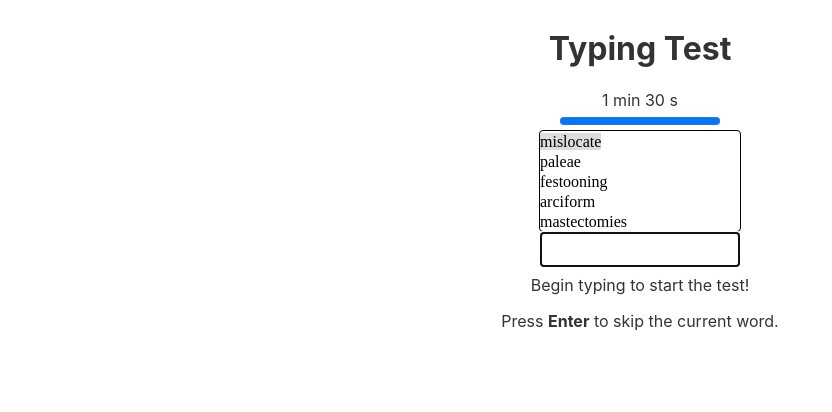
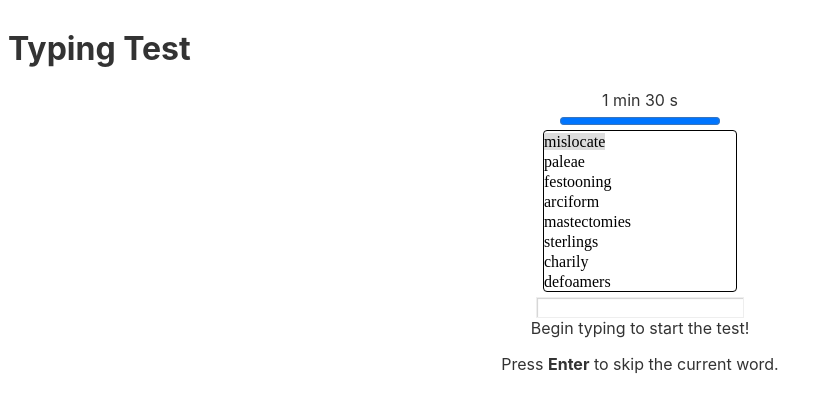
Before and after one commit to mdjohns/svelte_type, a Svelte app: page / in a window 1280 px wide. Shown: the top 412 px of the page, without its empty margins (0-832 px from the left). Built offline with nearby package versions, Linux system fonts and the light colour scheme.

Commit message:
modified timer component to correctly use svelte store, working on other components

```diff
--- /dev/null
+++ b/src/components/Header/Header.svelte
@@ -0,0 +1,7 @@
+<script>
+
+</script>
+
+<div>
+  <h1>Typing Test</h1>
+</div>
--- a/src/components/Timer/Timer.svelte
+++ b/src/components/Timer/Timer.svelte
@@ -1,13 +1,22 @@
 <script>
   import { onMount, onDestroy, afterUpdate } from "svelte";
   import { tweened } from "svelte/motion";
+  import { isComplete, isActive } from "../utils/stores";
   export let timeLimit;
-  export let isActive;
+
+  let isTimerActive;
+  isActive.subscribe((val) => {
+    isTimerActive = val;
+  });
 
   let timer = tweened(timeLimit);
   setInterval(() => {
-    if (isActive) {
+    if (isTimerActive) {
       if ($timer > 0) $timer--;
+      else {
+        isComplete.set(true);
+        isActive.set(false);
+      }
     }
   }, 1000);
 
--- a/src/components/TypingTest.svelte
+++ b/src/components/TypingTest.svelte
@@ -1,14 +1,23 @@
 <script>
+  //TODO: If isComplete, display Results
   import { onMount } from "svelte";
-  import { isActive } from "./utils/stores";
+  import { isActive, isComplete } from "./utils/stores";
   import Timer from "./Timer/Timer.svelte";
   import TestForm from "./Words/TestForm.svelte";
+  import Header from "./Header/Header.svelte";
 
   //TEST DATA
   import words from "./utils/testApiData";
 
   let isActive_value;
-  const unsubscribe = isActive.subscribe((val) => (isActive_value = val));
+  const timerActiveUnsubscribe = isActive.subscribe(
+    (val) => (isActive_value = val)
+  );
+  let isComplete_value;
+  const timerCompleteUnsubscribe = isComplete.subscribe(
+    (val) => (isComplete_value = val)
+  );
+
   const timeLimit = 90;
   const numWords = 50;
   const apiUrl = `https://random-word-api.herokuapp.com/word?number=${numWords}`;
@@ -20,7 +29,8 @@
   // });
 
   onMount(() => {
-    wordObjArr = words.map((word, i) => {
+    //TODO: move this to async onMount with fetch
+    wordObjArr = words.map((word) => {
       return {
         word: word,
         isCorrect: null,
@@ -47,9 +57,9 @@
   }
 </style>
 
+<Header />
 <div id="test">
-  <h1>Typing Test</h1>
-  <Timer {timeLimit} isActive={isActive_value} />
+  <Timer {timeLimit} />
   <TestForm words={wordObjArr} />
 
   <div>Begin typing to start the test!</div>
--- a/src/components/Words/DisplayWords.svelte
+++ b/src/components/Words/DisplayWords.svelte
@@ -1,18 +1,15 @@
 <script>
   import { afterUpdate, beforeUpdate, onMount } from "svelte";
-  import App from "../../App.svelte";
   import Timer from "../Timer/Timer.svelte";
-  import TypingTest from "../TypingTest.svelte";
   import Word from "../Words/Word.svelte";
-  import TestForm from "./TestForm.svelte";
 
   export let words = [];
 </script>
 
 <style>
   #words {
-    width: 200px;
-    height: 100px;
+    width: 12em;
+    height: 10em;
     overflow: hidden;
     user-select: none;
     -moz-user-select: none;
--- a/src/components/Words/TestForm.svelte
+++ b/src/components/Words/TestForm.svelte
@@ -11,14 +11,21 @@
     correct: 0,
   };
 
-  onMount(() => {
-    document.getElementById("user_input").focus();
-  });
+  const updateWordStatus = (word, stats, isCorrect) => {
+    word.isCorrect = isCorrect;
+    stats.numWords++;
+    if (isCorrect) {
+      stats.correct++;
+    }
+  };
+  // onMount(() => {
+  //   document.getElementById("test_input").focus();
+  // });
 
   const startTimer = () => {
     isActive.update((val) => (val = true));
   };
-  const keyHandler = (e) => {
+  const handleInput = (e) => {
     current = words[stats.numWords];
     console.log(current);
     if (e.key == " ") {
@@ -32,6 +39,7 @@
       if (stats.numWords !== words.length) {
         words[stats.numWords + 1].isActive = true;
         //TODO: handle case where we run out of words before end of timer
+        //maybe check timer length and make additional fetch for more words?
       }
       stats.numWords++;
       userInput = "";
@@ -51,6 +59,20 @@
 </script>
 
 <style>
+  .typing_input {
+    -moz-appearance: textfield;
+    -webkit-appearance: textfield;
+    background-color: white;
+    background-color: -moz-field;
+    border: 1px solid #eee;
+    box-shadow: 1px 1px 1px 0 lightgray inset;
+    font: -moz-field;
+    font: -webkit-small-control;
+    margin-top: 5px;
+    padding: 2px 3px;
+    width: 200px;
+    height: 100%;
+  }
   #user_input {
     width: 200px;
   }
@@ -58,13 +80,18 @@
 
 <DisplayWords {words} />
 
-<div>
+<!-- <div>
   <input
     type="text"
     id="user_input"
     on:keydown|once={startTimer}
-    on:keydown={keyHandler}
-    bind:value={userInput}
+    on:keydown={handleInput}
     autocomplete="false"
     data-lpignore="true" />
-</div>
+</div> -->
+<div
+  class="typing_input"
+  contenteditable="true"
+  on:keydown|once={startTimer}
+  on:keydown={handleInput}
+  bind:innerHTML={userInput} />
--- a/src/components/Words/Word.svelte
+++ b/src/components/Words/Word.svelte
@@ -3,10 +3,6 @@
   export let word;
   export let isCorrect;
   export let isActive;
-
-  afterUpdate(() => {
-    isActive ? document.querySelector("span").scrollIntoView() : null;
-  });
 </script>
 
 <style>
--- a/src/components/utils/stores.js
+++ b/src/components/utils/stores.js
@@ -1,3 +1,4 @@
 import { writable } from "svelte/store";
 
 export const isActive = writable(false);
+export const isComplete = writable(false);
```
Also changed, not shown: public/build/bundle.css, public/build/bundle.js, 2 other files (tests, documents, lock files or other folders).
